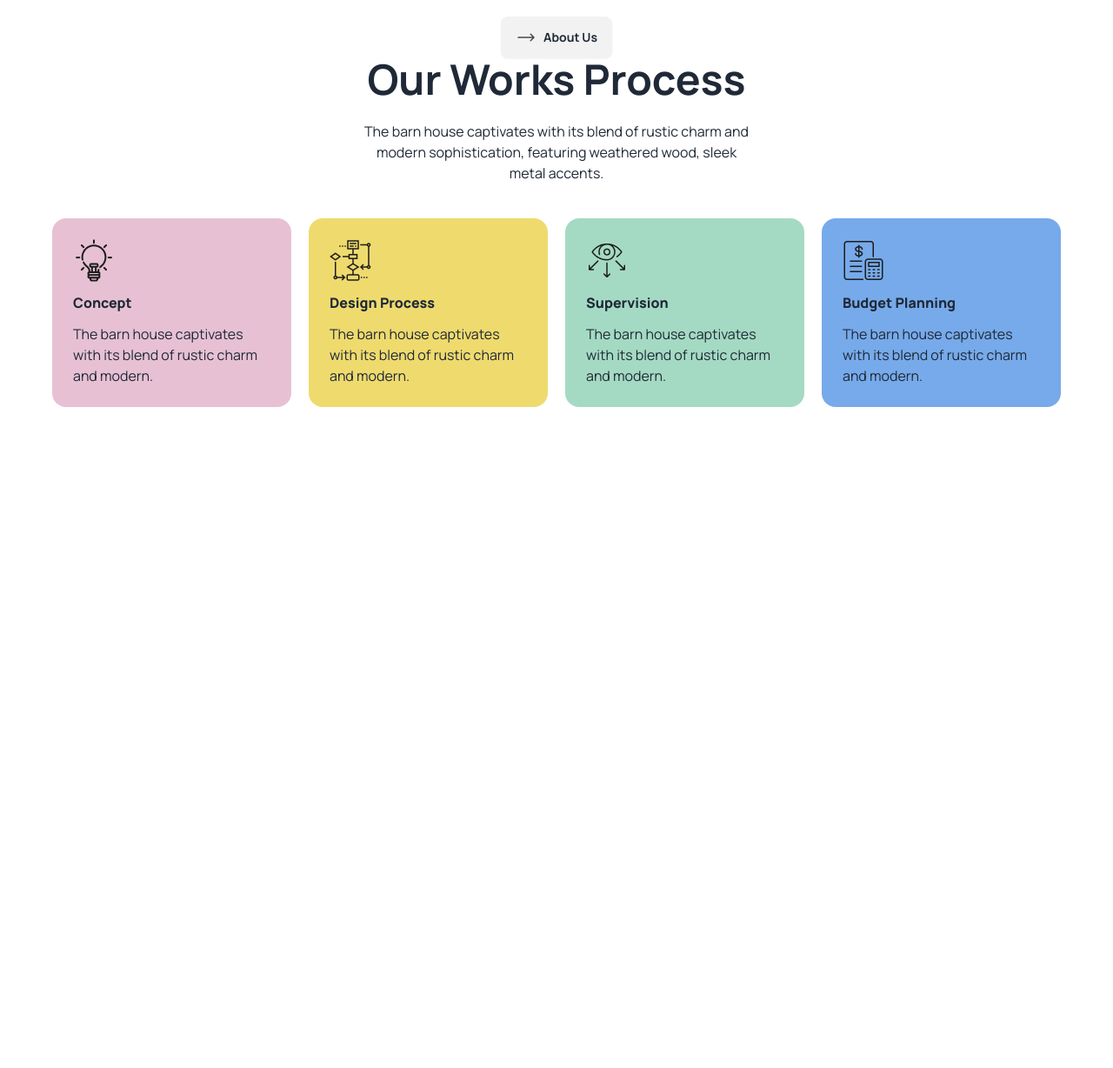
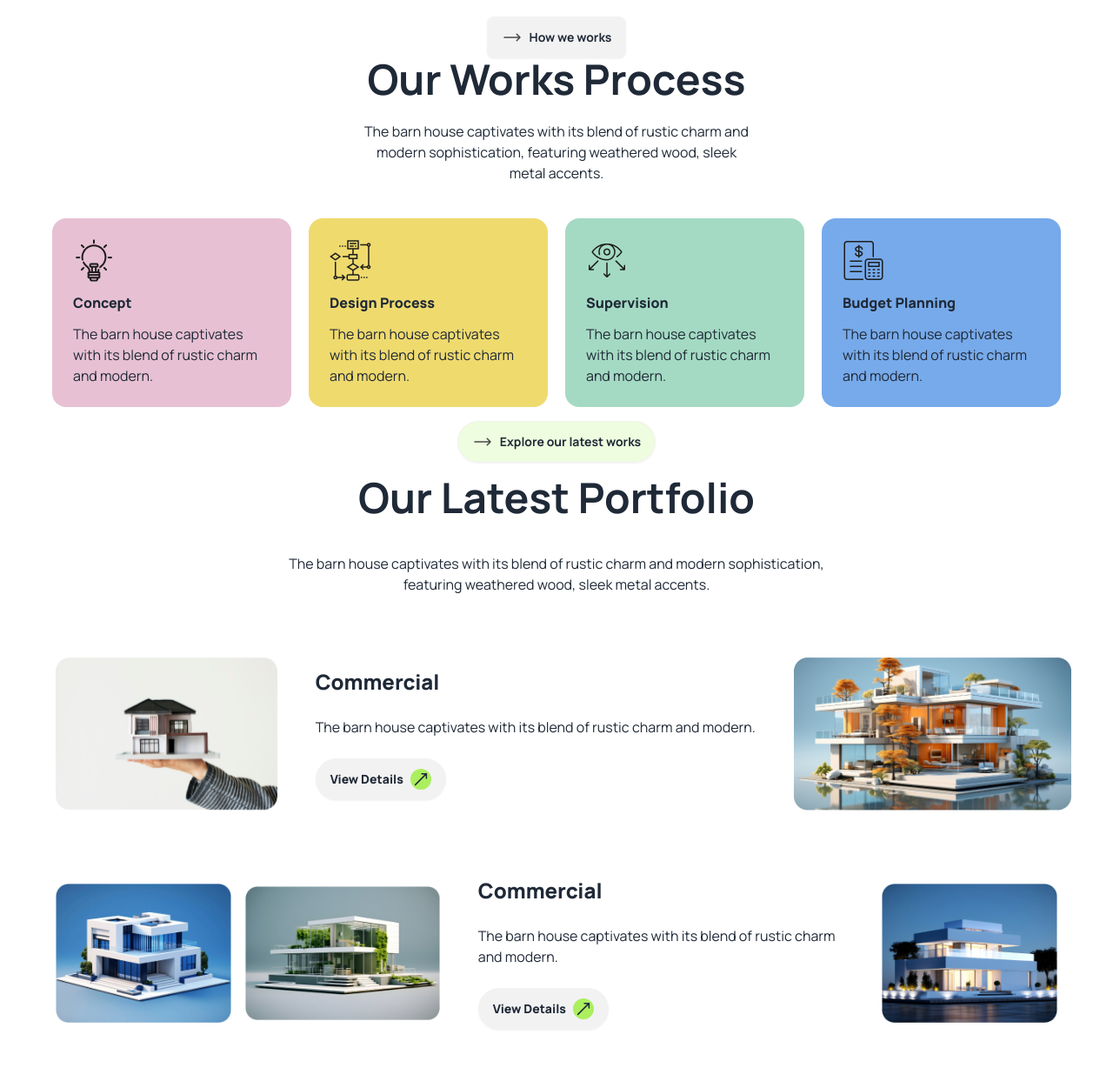
Before and after one commit to mddaf/rinterio-tailwind, a plain HTML site: page index.html in a window 1280 px wide. Shown: the part 1256-2484 px from the top of the page at 87% size. Before the commit the page ends 1724 px from the top, so only its background shows below. Drawn offline with nearby package versions, Linux system fonts and the light colour scheme.

Commit message:
work process

```diff
--- a/index.html
+++ b/index.html
@@ -32,6 +32,7 @@
                     colors: {
                         clifford: '#737373',
                     }
+
                 }
             }
         }
@@ -160,7 +161,7 @@
                     <div class="hero-content flex-col lg:flex-row">
                         <div class=" flex flex-col lg:items-start max-w-[520px]">
 
-                            <div class="indicator">
+                            <div class="indicator hidden md:block">
                                 <span class="indicator-item indicator-start "><img src="assets/Vector.png" alt=""></span>
                                 <div class="grid h-20 place-items-center"><a class="btn font-bold">
                                     <svg xmlns="http://www.w3.org/2000/svg" fill="none" viewBox="0 0 24 24"
@@ -171,7 +172,14 @@
                                     About Us
                                 </a></div>
                               </div>
-
+                              <a class="btn font-bold sm:hidden">
+                                <svg xmlns="http://www.w3.org/2000/svg" fill="none" viewBox="0 0 24 24"
+                                    stroke-width="1.5" stroke="#494949" class="size-6">
+                                    <path stroke-linecap="round" stroke-linejoin="round"
+                                        d="M17.25 8.25 21 12m0 0-3.75 3.75M21 12H3" />
+                                </svg>
+                                About Us
+                            </a>
                             <h1 class="text-5xl font-bold text-center lg:text-start">We design thoughtful,<br> liveable spaces</h1>
                             <p class="py-6 text-center lg:text-start">
                                 The barn house captivates with its blend of rustic charm and
@@ -218,7 +226,7 @@
                                     <path stroke-linecap="round" stroke-linejoin="round"
                                         d="M17.25 8.25 21 12m0 0-3.75 3.75M21 12H3" />
                                 </svg>
-                                About Us
+                                How we works
                             </a>
                             <h1 class="text-5xl font-bold">Our Works Process</h1>
                             <p class="py-6">
@@ -254,42 +262,77 @@
             </div>
         </section>
 
+        <section class="flex flex-col items-center">
 
-        <!-- <section class="hero bg-base-200">
-            <div class="flex flex-col lg:flex-row">
+            <div class="hero-content text-center flex-col max-w-2xl">
+                <a class="btn max-w-60 font-bold bg-[#abef5f33] rounded-[24px]">
+                    <svg xmlns="http://www.w3.org/2000/svg" fill="none" viewBox="0 0 24 24" stroke-width="1.5" stroke="#494949"
+                        class="size-6">
+                        <path stroke-linecap="round" stroke-linejoin="round" d="M17.25 8.25 21 12m0 0-3.75 3.75M21 12H3" />
+                    </svg>
+                    Explore our latest works
+                </a>
+                <h1 class="text-5xl font-bold">Our Latest Portfolio</h1>
+                <p class="py-6">
+                    The barn house captivates with its blend of rustic charm and modern sophistication,
+                    featuring weathered wood, sleek metal accents.
+                </p>
+            </div>
 
-                <div class=" max-w-xl ">
-                    <a class="btn font-bold">
 
-                        <svg xmlns="http://www.w3.org/2000/svg" fill="none" viewBox="0 0 24 24" stroke-width="1.5"
-                            stroke="#494949" class="size-6">
-                            <path stroke-linecap="round" stroke-linejoin="round"
-                                d="M17.25 8.25 21 12m0 0-3.75 3.75M21 12H3" />
-                        </svg>
-                        About Us
-                    </a>
-                    <h1 class="text-5xl font-extrabold">
-                        We design thoughtful, <br> liveable spaces</h1>
-                    <p class="py-6">The barn house captivates with its blend of rustic charm and modern sophistication, featuring weathered wood, sleek metal accents.</p>
 
-                    <div class="flex space-x-8 p-6">
-                        <img src="assets/commercial.png" alt="">
-                        <div class="space-y-2">
-                            <h1 class="font-extrabold">Commercial</h1>
-                            <p>The barn house captivates with its blend of rustic charm and modern.</p>
-                        </div>
+            <div class="flex items-center flex-col lg:flex-row">
+                <div class="hero">
+                    <div class="hero-content flex-col lg:flex-row">
+                      <img
+                        src="assets/img1.png"
+                        class="max-w-56 max-h-44 lg:max-w-sm rounded-lg" />
+                      <div class="p-7">
+                        <h1 class="text-2xl font-extrabold">Commercial</h1>
+                        <p class="py-6">
+                            The barn house captivates with its blend of rustic charm and modern.
+                        </p>
+                        <a class="btn rounded-[32px] font-extrabold">View Details
+
+                            <svg xmlns="http://www.w3.org/2000/svg" fill="none" viewBox="0 0 24 24" stroke-width="1.5"
+                                stroke="currentColor" class="size-6 bg-[#ABEF5F] rounded-full -rotate-45">
+                                <path stroke-linecap="round" stroke-linejoin="round"
+                                    d="M17.25 8.25 21 12m0 0-3.75 3.75M21 12H3" />
+                            </svg>
+                        </a>
+                      </div>
                     </div>
-                    <div class="flex space-x-8 p-6">
-                        <img src="assets/residential.png" alt="">
-                        <div class="space-y-2">
-                            <h1 class="font-extrabold">Residential</h1>
-                            <p>The barn house captivates with its blend of rustic charm and modern.</p>
-                        </div>
+                  </div>
+                <div class="flex-none">
+                    <img src="assets/img2.png" class="max-w-56 max-h-44 lg:max-w-sm rounded-lg" alt="">
+                </div>
+            </div>
+            <div class="flex items-center flex-col lg:flex-row max-w-6xl">
+                <div class="flex-none py-7"><img src="assets/img3.png" class="max-w-56 max-h-44 lg:max-h-40 rounded-lg"  alt=""></div>
+                <div class="">
+                    <div class="hero-content flex-col lg:flex-row">
+                      <img
+                        src="assets/img4.png"
+                        class="max-w-56 max-h-44 rounded-lg" />
+                      <div class="p-7">
+                        <h1 class="text-2xl font-extrabold">Commercial</h1>
+                        <p class="py-6">
+                            The barn house captivates with its blend of rustic charm and modern.
+                        </p>
+                        <a class="btn rounded-[32px] font-extrabold appearance-none">View Details
+
+                            <svg xmlns="http://www.w3.org/2000/svg" fill="none" viewBox="0 0 24 24" stroke-width="1.5"
+                                stroke="currentColor" class="size-6 bg-[#ABEF5F] rounded-full -rotate-45">
+                                <path stroke-linecap="round" stroke-linejoin="round"
+                                    d="M17.25 8.25 21 12m0 0-3.75 3.75M21 12H3" />
+                            </svg>
+                        </a>
+                      </div>
                     </div>
                 </div>
-                <img src="assets/Rectangle.png" alt="">
+                <div class="flex-none"><img src="assets/img5.png" class="max-w-56 max-h-44 lg:max-h-40 rounded-lg" alt=""></div>
             </div>
-        </section> -->
+        </section>
     </main>
 
     <footer>
```
